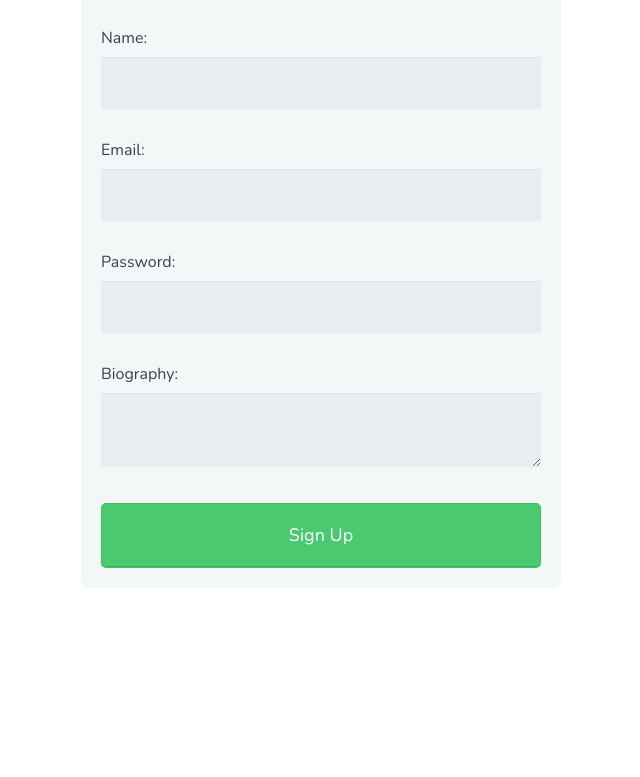
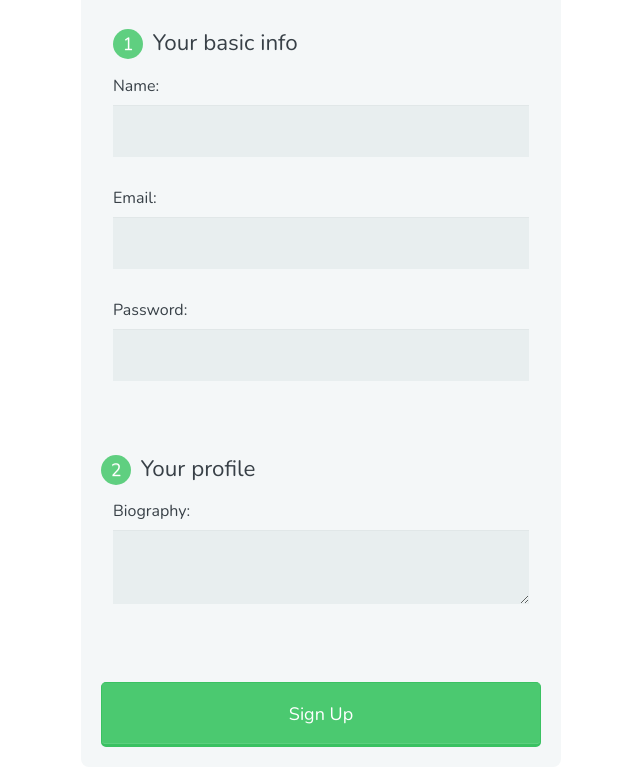
Before and after one commit to khanriazaoif/Unit_3_Files, a plain HTML site: page HTML_Forms/fieldsets-and-legends/index.html in a window 1280 px wide. Shown: the part 66-843 px from the top of the page, without its empty margins (319-959 px from the left). Before the commit the page ends 800 px from the top, so only its background shows below. Drawn offline with nearby package versions, Linux system fonts and the light colour scheme.

Commit message:
Fieldsets and legends

```diff
--- a/HTML_Forms/fieldsets-and-legends/index.html
+++ b/HTML_Forms/fieldsets-and-legends/index.html
@@ -14,6 +14,8 @@
 
           <h1>Sign Up</h1>
 
+          <fieldset>
+              <legend><span class="number">1</span> Your basic info</legend>
               <label for="name">Name:</label>
               <input type="text" id="name" name="user_name">
 
@@ -22,10 +24,12 @@
 
               <label for="password">Password:</label>
               <input type="password" id="password" name="user_password">
-
+          </fieldset>
+          <legend><span class="number">2</span> Your profile</legend>
+          <fieldset>
               <label for="bio">Biography:</label>
               <textarea id="bio" name="user_bio"></textarea>
-
+          </fieldset>
           <button type="submit">Sign Up</button>
 
       </form>
```
Lines whose indentation alone changed are shown as unchanged.
